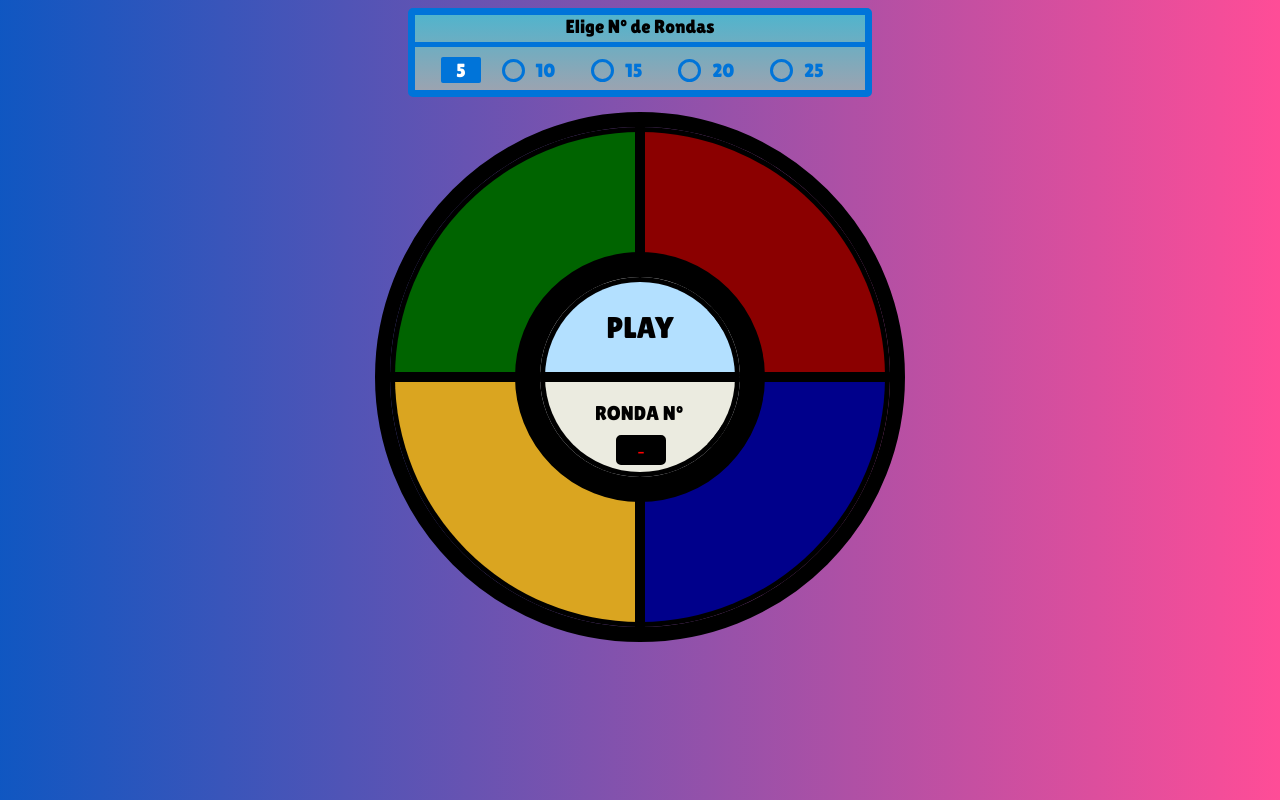
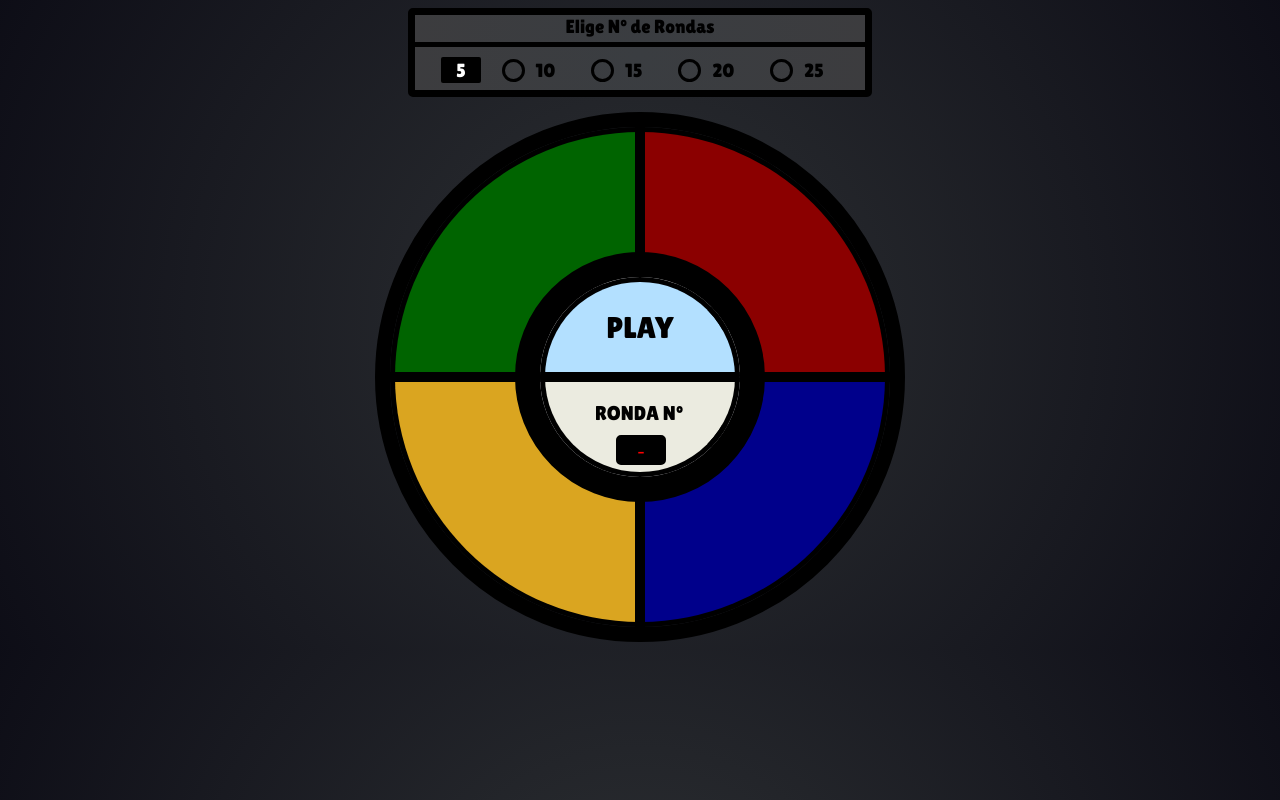
Before and after one commit to danildany/simon-dice, a plain HTML site: page simon.html in a window 1280 px wide. Drawn offline with Linux system fonts and the light colour scheme.

Commit message:
cambio colores del panel de control
me gusta mas con color negro

```diff
--- a/css/main.css
+++ b/css/main.css
@@ -1,13 +1,13 @@
 body{
     font-family: 'Lilita One', cursive;
-    background:linear-gradient(90deg, hsl(216, 85%, 41%),hsl(335, 100%, 65%));
+    background: radial-gradient(circle at 50%,rgb(45, 48, 51),hsl(240, 26%, 7%));
 }
 #rondas{
    position: relative;
-   background: linear-gradient(hsl(192, 55%, 56%),hsl(217, 12%, 65%));;
+   background: radial-gradient(circle at 50%,rgb(58, 61, 65),hsl(240, 2%, 24%));
    height: 75px;
    width: 450px;
-   border: 7px solid #0074d9;
+   border: 7px solid #000000;
    border-radius: 5px;
    margin-left: auto;
    margin-right: auto;
@@ -16,7 +16,7 @@ body{
 
 }
 hr{
-    border-color: #0074d9;
+    border-color: #000000;
     border-style: solid none none none;
     height: 10px;
     border-top-width: thick;
@@ -35,14 +35,14 @@ p{
 #rondas label {
     display: inline-block;
     position: relative;
-    color: #0074d9;
+    color: #000000;
     padding: 2px 15px 2px 51px  ;
     font-size: 1em;
     border-radius: 3px;
     cursor: pointer;
 }
 #rondas label:hover{
-    background: rgba(0, 216, 217, 0.2);
+    background: rgba(77, 80, 80, 0.2);
 }
 
 #rondas label:before{
@@ -51,14 +51,14 @@ p{
     height: 17px;
     display: inline-block;
     background: none;
-    border:3px solid #0074d9;
+    border:3px solid #000000;
     border-radius: 50%;
     position: absolute;
     left: 17px;
 }
 #rondas input[type='radio']:checked + label{
 padding: 2px 15px;
-background: #0074d9;
+background: #000000;
 border-radius: 2px;
 color: white;
 }
```
